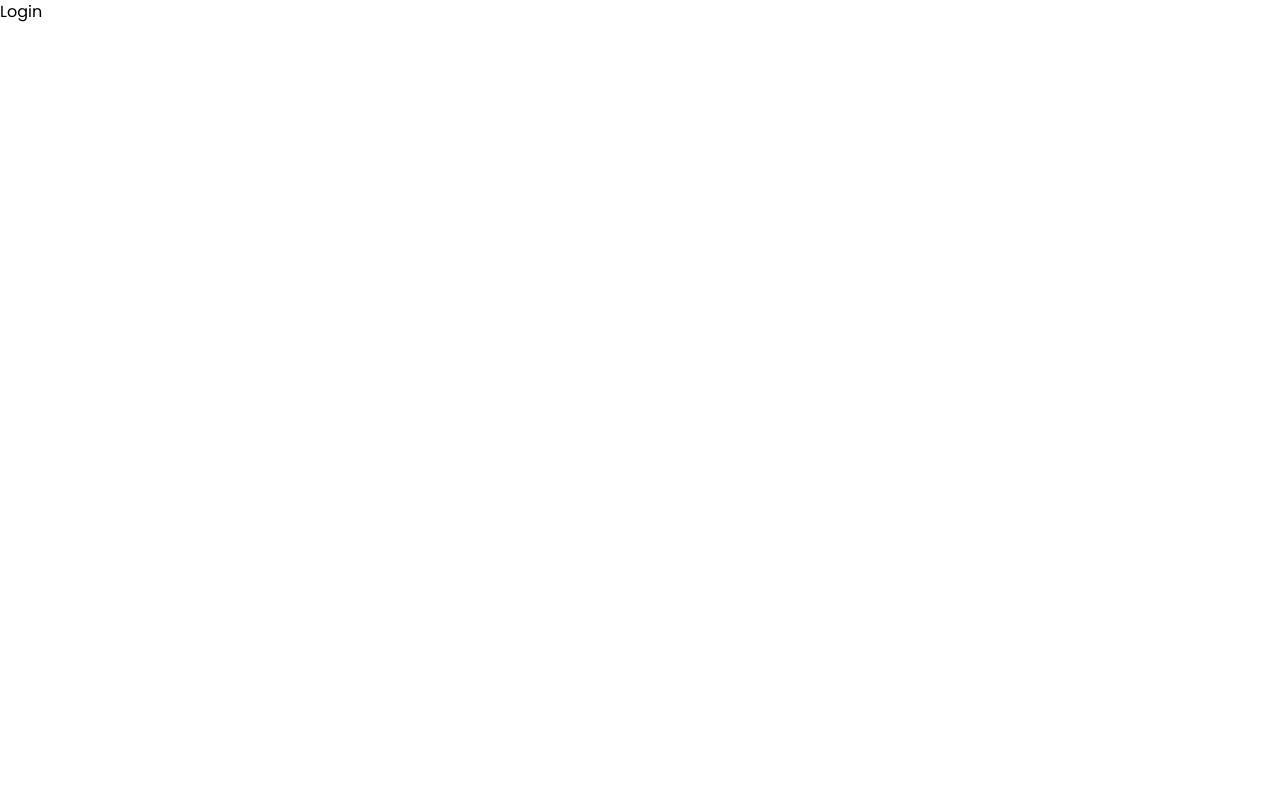
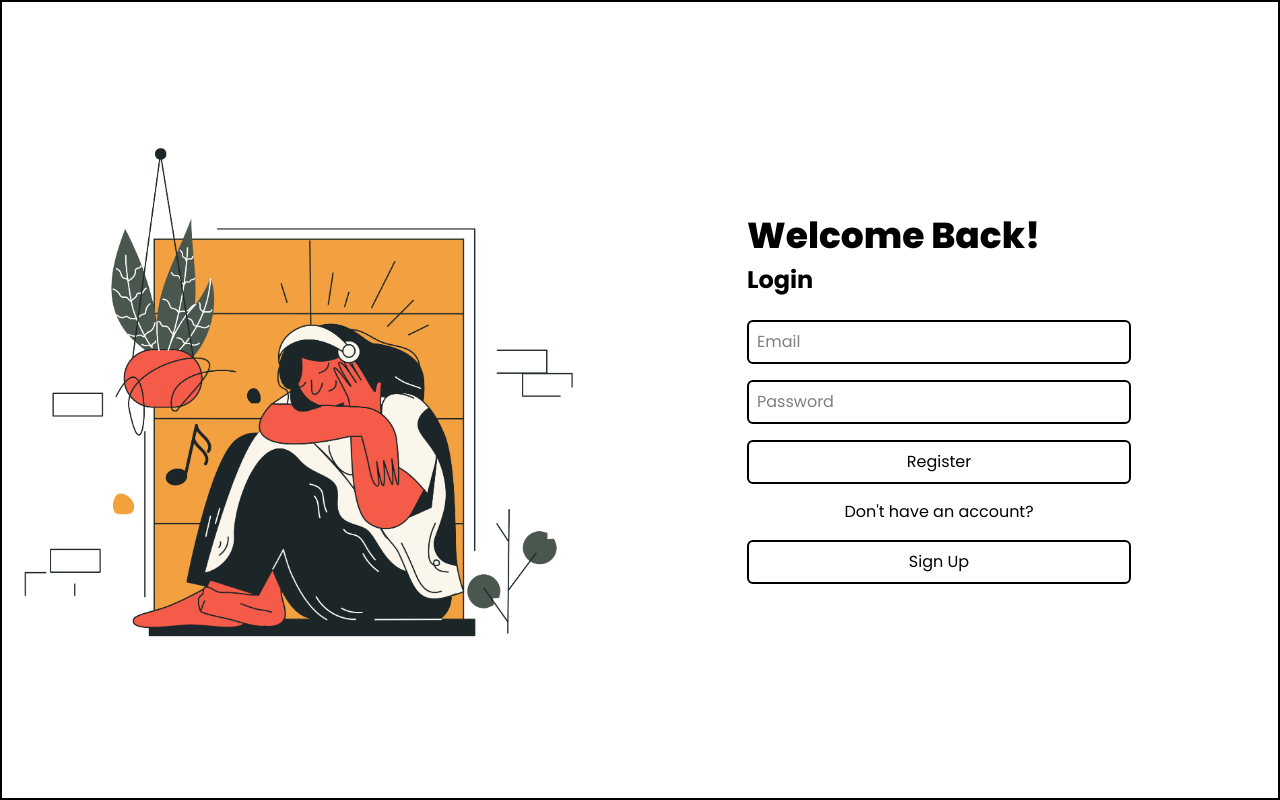
Before and after one commit to RoopakCS/motif, a React (Vite) app in the folder frontend/: page /login in a window 1280 px wide. Built offline with nearby package versions, Linux system fonts and the light colour scheme.

Commit message:
feat: enhance Button and Input components

```diff
--- a/frontend/src/components/UI/Button.jsx
+++ b/frontend/src/components/UI/Button.jsx
@@ -1,9 +1,10 @@
 import React from "react";
 
-function Button({ type, text }) {
+function Button({ type, text, onSubmit }) {
 	return (
 		<button
 			type={type}
+			onSubmit={onSubmit}
 			className="border-2 w-full rounded-md cursor-pointer p-2"
 		>
 			{text}
--- a/frontend/src/components/UI/Input.jsx
+++ b/frontend/src/components/UI/Input.jsx
@@ -1,12 +1,13 @@
 import React from "react";
 
-function Input({ type, name, placeholder, required = false }) {
+function Input({ type, name, placeholder, required = false, onChange }) {
 	return (
 		<input
 			type={type}
 			name={name}
 			placeholder={placeholder}
 			required={required}
+			onChange={onchange}
 			className="border-2 p-2 rounded-md"
 		/>
 	);
--- a/frontend/src/pages/Login.jsx
+++ b/frontend/src/pages/Login.jsx
@@ -1,9 +1,45 @@
-import React from 'react'
+import React from "react";
+import Input from "../components/UI/Input";
+import Button from "../components/UI/Button";
 
 function Login() {
-  return (
-    <div>Login</div>
-  )
+	return (
+		<div className="min-h-screen flex border-2">
+			<div className="flex-1 flex justify-center items-center">
+				<img
+					src="images/PNG/music file2-01.png"
+					alt=""
+					// className="max-w-md w-3/4 object-contain"
+				/>
+			</div>
+
+			<div className="flex-1 flex flex-col justify-center items-center p-10">
+				<div className="w-full max-w-sm">
+					<h1 className="text-4xl font-extrabold mb-2">
+						Welcome Back!
+					</h1>
+					<h2 className="text-2xl font-bold mb-6">Login</h2>
+					<form action="" className="flex flex-col space-y-4">
+						<Input
+							type="email"
+							name="email"
+							placeholder="Email"
+							required={true}
+						/>
+						<Input
+							type="password"
+							name="password"
+							placeholder="Password"
+							required={true}
+						/>
+						<Button type="submit" text="Register" />
+						<p className="text-center">Don't have an account?</p>
+						<Button type="submit" text="Sign Up" />
+					</form>
+				</div>
+			</div>
+		</div>
+	);
 }
 
-export default Login
+export default Login;
--- a/frontend/src/pages/Register.jsx
+++ b/frontend/src/pages/Register.jsx
@@ -3,6 +3,7 @@ import { useNavigate } from "react-router-dom";
 import { AuthContext } from "../context/authContext";
 import Input from "../components/UI/Input";
 import Button from "../components/UI/Button";
+import { registerUser } from "../api/api";
 
 function Register() {
 	const [formData, setFormData] = useState({
@@ -12,10 +13,22 @@ function Register() {
 	});
 	const [error, setError] = useState("");
 	const navigate = useNavigate();
-	// const { login } = useContext(AuthContext);
+	const { login } = useContext(AuthContext);
 
-	const handleChange = () => {};
-	const handleSubmit = () => {};
+	const handleChange = (e) => {
+		setFormData({...formData, [e.target.name]: e.target.value})
+	};
+
+	const handleSubmit = async (e) => {
+		e.preventDefault()
+		try {
+			const {data} = await registerUser(formData)
+			login(data.user, data.token)
+			navigate("/home")
+		} catch (error) {
+			setError(error.response?.data?.message || "Registration Failed")
+		}
+	};
 
 	return (
 		<div className="min-h-screen flex border-2">
@@ -37,21 +50,24 @@ function Register() {
 							name="username"
 							placeholder="Username"
 							required={true}
+							onChange={handleChange}
 						/>
 						<Input
 							type="email"
 							name="email"
 							placeholder="Email"
 							required={true}
+							onChange={handleChange}
 						/>
 						<Input
 							type="password"
 							name="password"
 							placeholder="Password"
 							required={true}
+							onChange={handleChange}
 						/>
-						<Button type="submit" text="Register"/>
-						<p className="text-center">Don't have an account?</p>
+						<Button type="submit" text="Register" onSubmit={handleSubmit}/>
+						<p className="text-center">Already have an account?</p>
 						<Button type="submit" text="Login"/>
 					</form>
 				</div>
```
